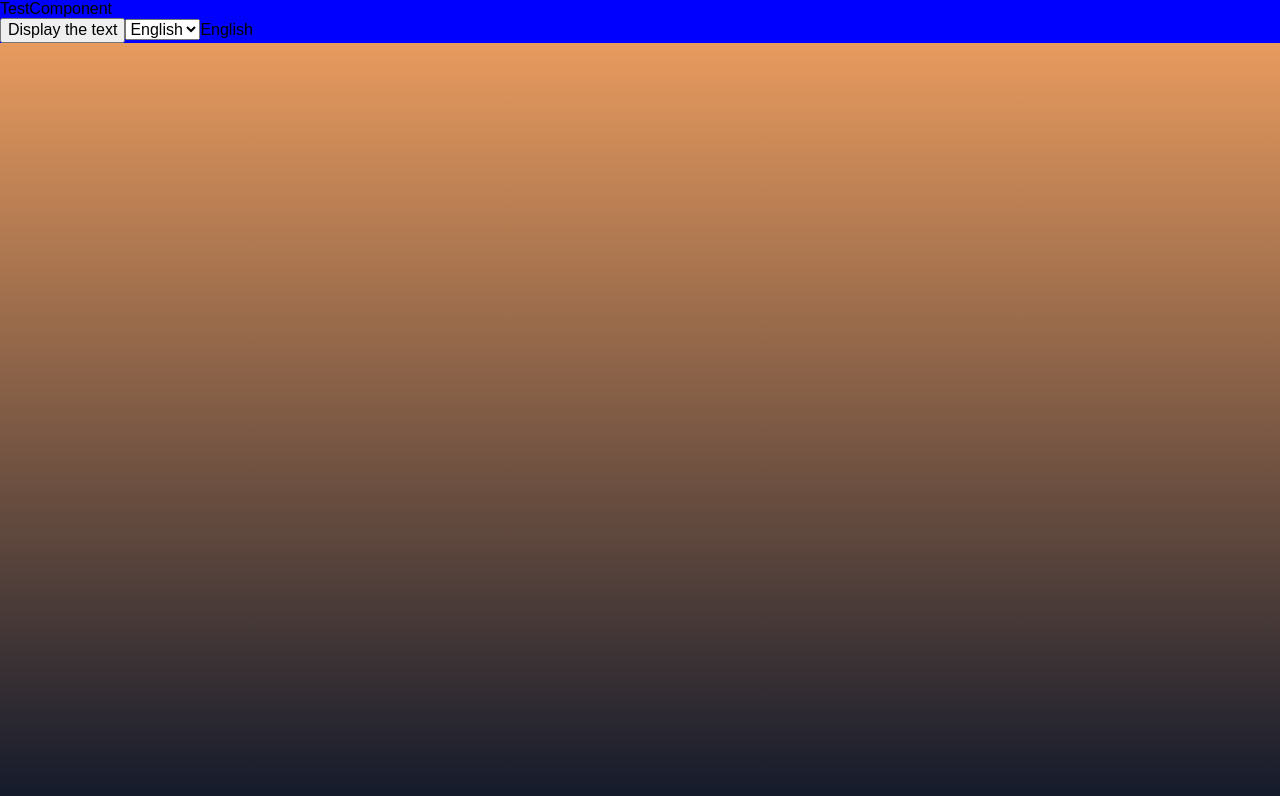
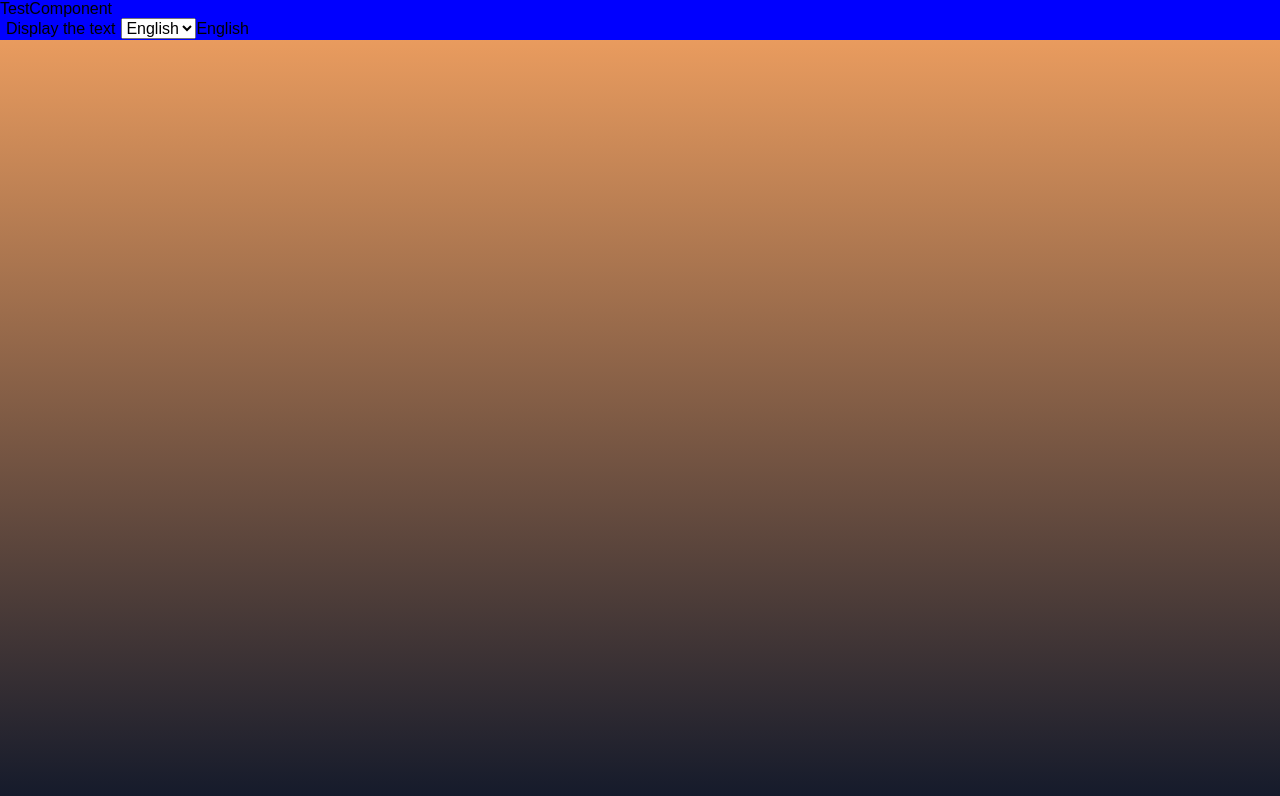
Before and after one commit to Fansoa/pokedex, a React (Vite) app: page / in a window 1280 px wide. Shown: the top 796 px of the page. Built offline with nearby package versions, Linux system fonts and the light colour scheme.

Commit message:
💄: reset button styles and set boxSizing to border-box for all html elements

```diff
--- a/src/theme/sharedStyles/constants/SHARED_STYLES.js
+++ b/src/theme/sharedStyles/constants/SHARED_STYLES.js
@@ -4,6 +4,13 @@ const SHARED_STYLES = {
   },
   "*": {
     fontFamily: "sans-serif",
+    boxSizing: "border-box",
+  },
+  button: {
+    border: "none",
+    background: "none",
+    color: "inherit",
+    font: "inherit",
   },
 };
 
```
